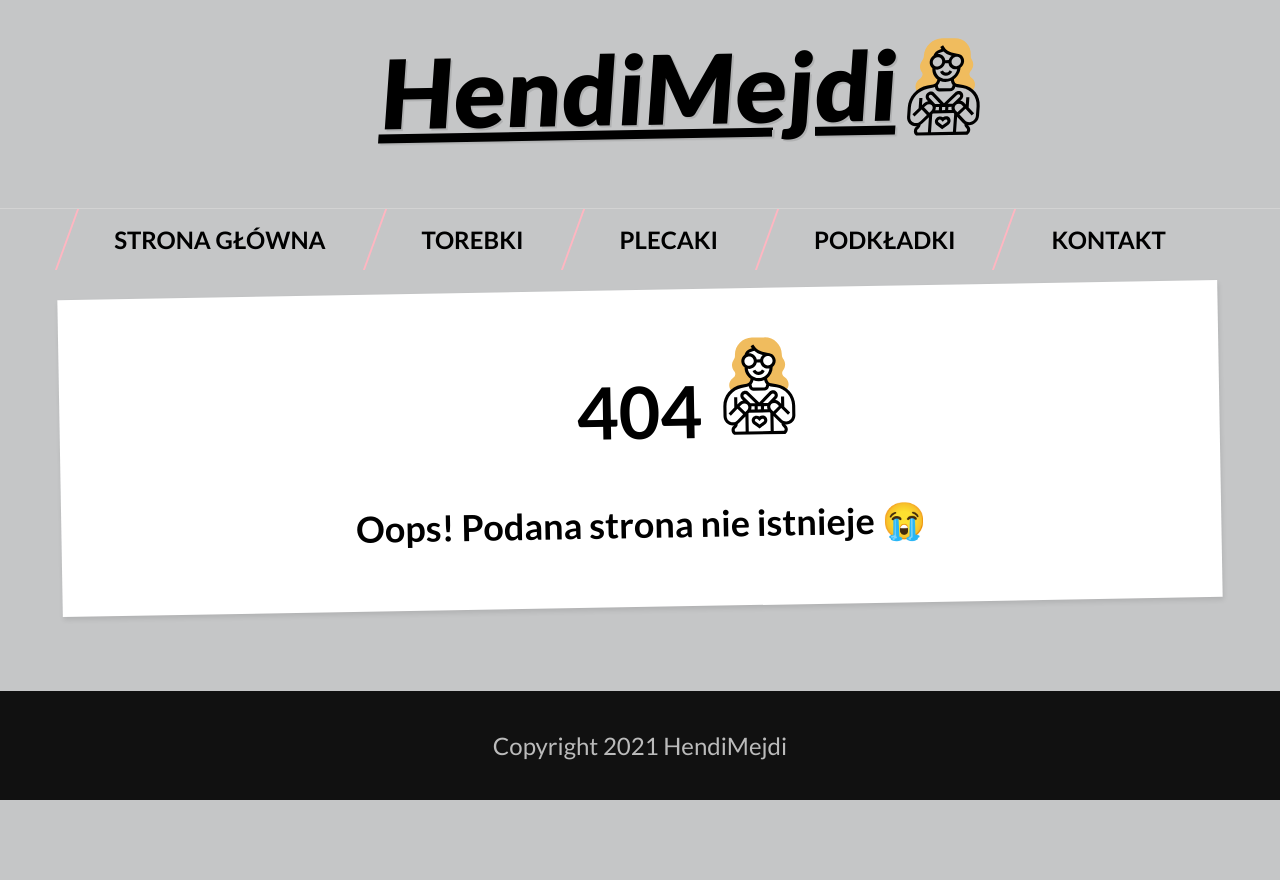
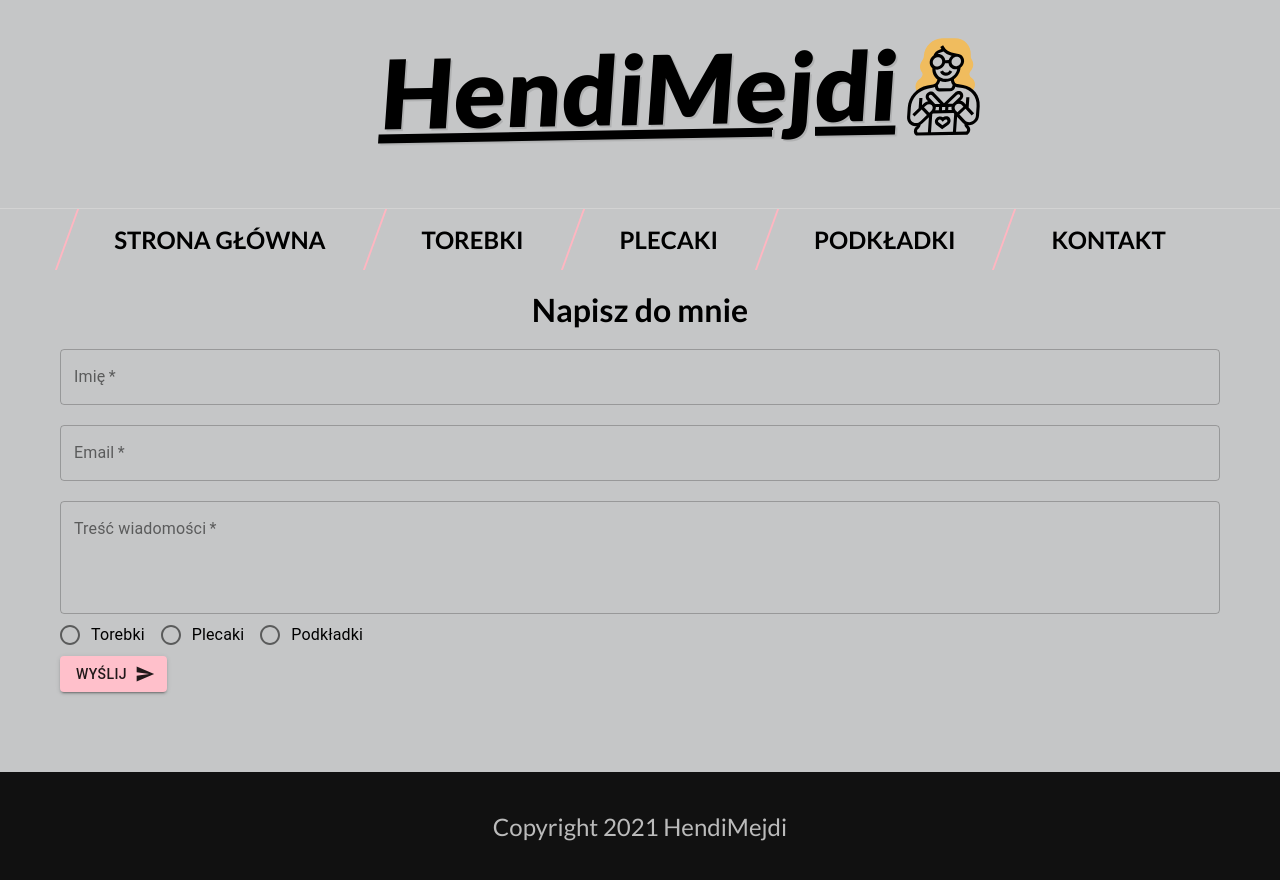
Before and after one commit to Piotr-Zacharski/hendimejdinc, a Next.js app: page /contact in a window 1280 px wide. Before the commit this address had no page. Before the commit the page ends 800 px from the top, so only its background shows below. Built offline with nearby package versions, Linux system fonts and the light colour scheme.

Commit message:
contact form

```diff
--- a/package.json
+++ b/package.json
@@ -8,6 +8,8 @@
     "start": "next start"
   },
   "dependencies": {
+    "@material-ui/core": "^4.11.4",
+    "@material-ui/icons": "^4.11.2",
     "contentful": "^8.4.0",
     "next": "10.2.3",
     "react": "17.0.2",
--- /dev/null
+++ b/pages/contact.js
@@ -0,0 +1,96 @@
+import { Button, createMuiTheme, ThemeProvider, makeStyles, TextField, RadioGroup, FormControlLabel, Radio } from "@material-ui/core";
+import SendIcon from '@material-ui/icons/Send';
+import styled from "styled-components";
+
+const useStyles = makeStyles({
+  contact: {
+    marginBottom: 20,
+    marginTop: 20,
+    display: 'flex',
+  },
+  button: {
+    backgroundColor: 'pink',
+  '&:hover': {
+    backgroundColor: 'pink',
+  }
+  },
+  radio: {
+    display: 'inline',
+  }
+});
+
+const theme = createMuiTheme({
+  palette: {
+    primary: {
+      main: '#ffb6c1'
+    },
+    secondary: {
+      main: '#ffb6c1'
+    },
+  }
+})
+
+const StyledText = styled.h3`
+justify-content: center;
+display: flex;
+margin: 0 auto;
+align-items: center;
+font-size: 2rem;
+position: relative;
+z-index: 2;
+border-radius: 15px;
+width: 30%;
+color: black;
+`;
+
+const Contact = () => {
+  const classes = useStyles();
+
+    return (
+      <ThemeProvider theme={theme}>
+       <div>
+         <StyledText>Napisz do mnie</StyledText>
+         <form noValidate autoComplete="off" action="https://formsubmit.co/holowacz.zacharska@gmail.com" method="POST">
+         <input type="hidden" name="_captcha" value="false" />
+        <TextField
+        className={classes.contact}
+        label="Imię"
+        variant="outlined"
+        fullWidth
+        required>
+        </TextField>
+        <TextField
+        type="email" name="email"
+        className={classes.contact}
+        label="Email"
+        variant="outlined"
+        fullWidth
+        required>
+        </TextField>
+        <TextField
+        label="Treść wiadomości"
+        variant="outlined"
+        fullWidth
+        multiline
+        rows={4}
+        required>
+        </TextField>
+        <RadioGroup className={classes.radio}>
+          <FormControlLabel value="torebki" control={<Radio />} label="Torebki" />
+          <FormControlLabel value="plecaki" control={<Radio />} label="Plecaki" />
+          <FormControlLabel value="podkładki" control={<Radio />} label="Podkładki" />
+        </RadioGroup>
+        <br/>
+        <Button type="submit"
+        variant="contained"
+        className={classes.button}
+        endIcon={<SendIcon
+        className={classes.icon}/>}
+        >Wyślij</Button>
+        </form>
+       </div>
+       </ThemeProvider>
+     );
+}
+
+export default Contact;
```
Also changed, not shown: components/Button.js (added, +31 -0 lines), 1 other file (tests, documents, lock files or other folders).
